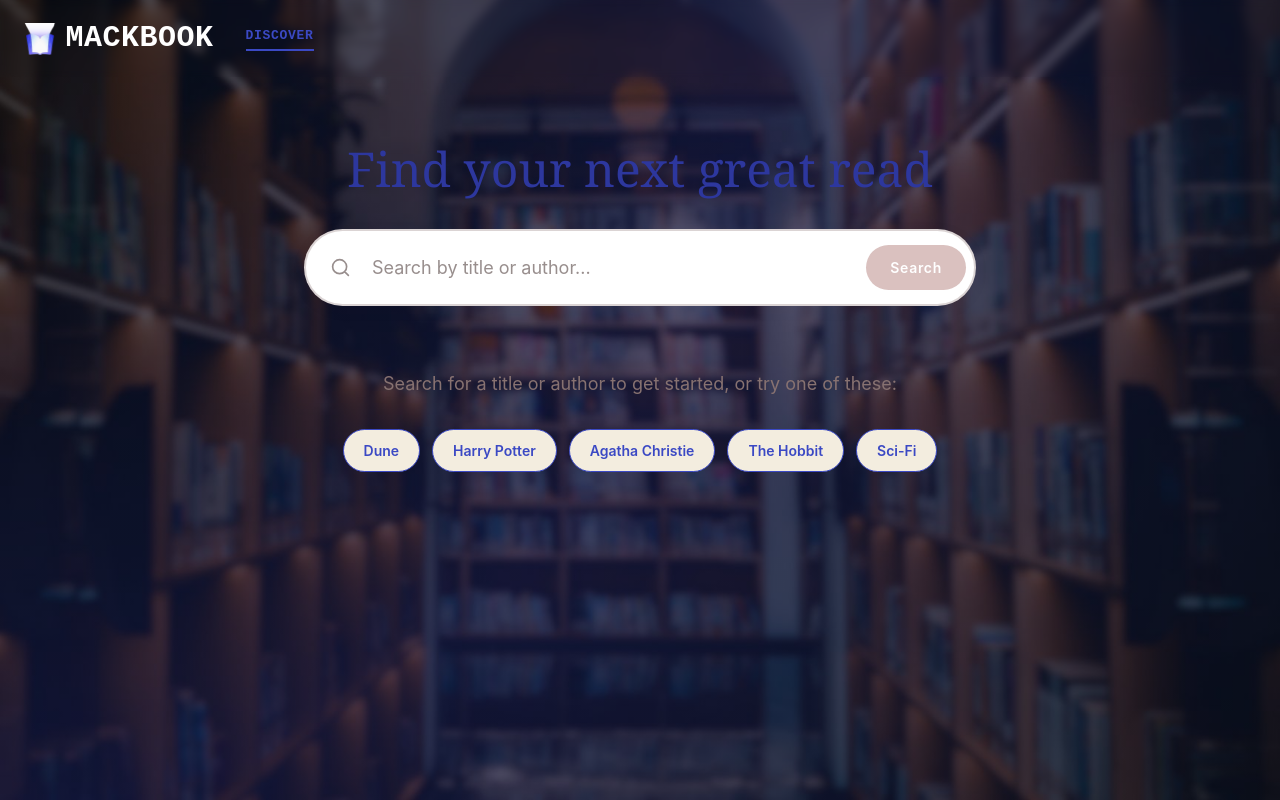
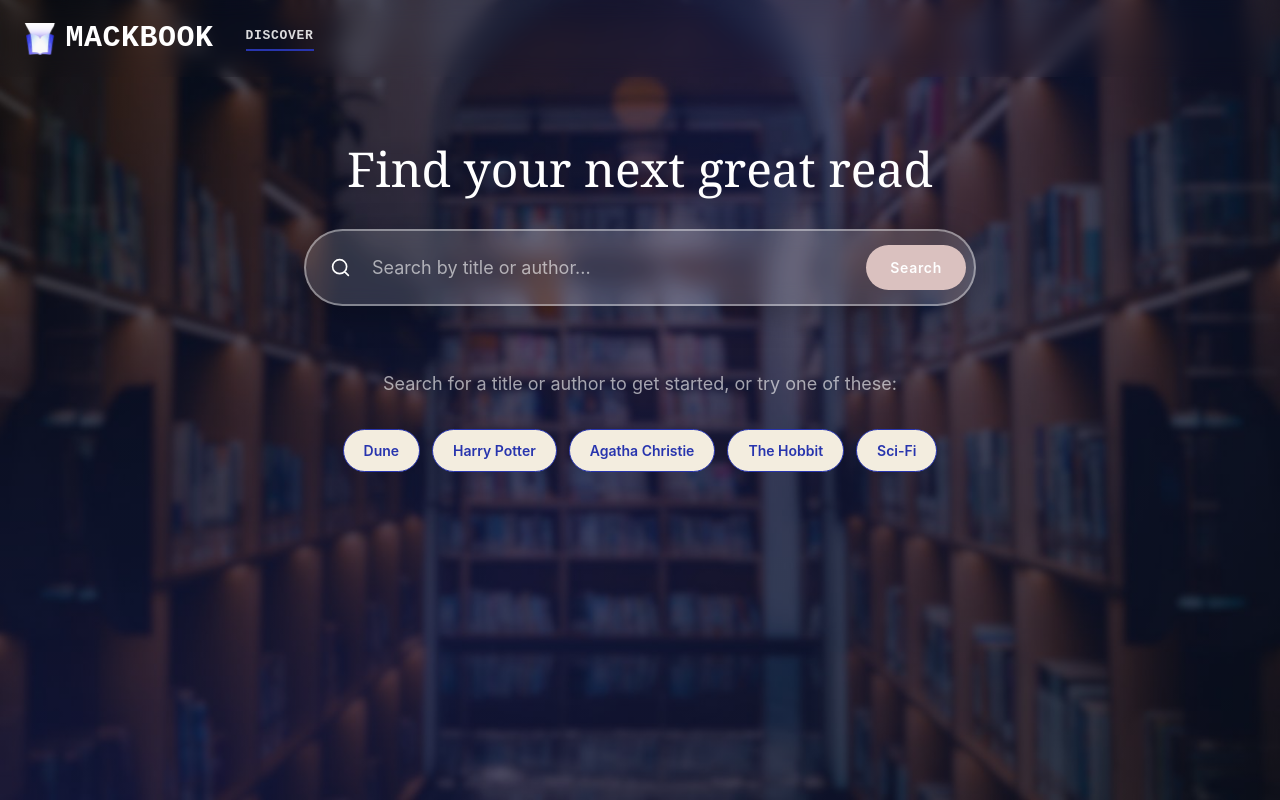
Before and after one commit to Macky0007/book-explorer, a React (Vite) app: page / in a window 1280 px wide. Built offline with nearby package versions, Linux system fonts and the light colour scheme.

Commit message:
change the ui of the search bar & added a panel in the results

```diff
--- a/src/App.css
+++ b/src/App.css
@@ -19,7 +19,7 @@
   font-size: 48px;
   line-height: 56px;
   text-align: center;
-  color: var(--color-primary-dark, var(--color-primary));
+  color: var(--color-white, var(--color-primary));
   margin-bottom: 32px;
 }
 
@@ -27,15 +27,25 @@
   margin-top: 64px;
 }
 
+.app__results-panel {
+  max-width: 1100px;
+  margin: 0 auto;
+  background: var(--color-bg-cream);
+  border-radius: 24px 24px 0 0;
+  padding: 32px 40px;
+}
+
 .app__results-count {
   font-size: 18px;
+  font-weight: bold;
   color: var(--color-primary);
   margin-bottom: 24px;
 }
 
 .app__hint {
-  color: var(--color-muted);
+  color: var(--color-white);
   font-size: 18px;
+  opacity: 0.6;
 }
 
 .app__hint--center {
--- a/src/App.jsx
+++ b/src/App.jsx
@@ -115,13 +115,13 @@ export default function App() {
           )}
 
           {status === STATUS.LOADING && (
-            <>
+            <div className="app__results-panel">
               <p className="app__results-count" role="status">
                 Searching for “{submittedQuery}”…
               </p>
               {/* Skeleton cards matching BookCard's layout, instead of a plain spinner */}
               <BookList loading />
-            </>
+            </div>
           )}
 
           {status === STATUS.ERROR && (
@@ -143,13 +143,13 @@ export default function App() {
           )}
 
           {status === STATUS.SUCCESS && books.length > 0 && (
-            <>
+            <div className="app__results-panel">
               <p className="app__results-count">
                 Showing {books.length} result{books.length === 1 ? '' : 's'} for “{submittedQuery}”
               </p>
               {/* Props: books + a selection callback flow down to BookList/BookCard */}
               <BookList books={books} onSelectBook={setSelectedBook} />
-            </>
+            </div>
           )}
         </section>
       </main>
--- a/src/components/BookCard.css
+++ b/src/components/BookCard.css
@@ -2,7 +2,7 @@
   display: flex;
   flex-direction: column;
   background: var(--color-white);
-  border: 1px solid var(--color-border);
+  border: 1px solid var(--color-border-card);
   border-radius: var(--radius-card);
   box-shadow: var(--shadow-card);
   padding: 21px;
--- a/src/components/Header.css
+++ b/src/components/Header.css
@@ -4,7 +4,7 @@
   gap: 32px;
   padding: 16px 24px;
   background: transparent;
-  backdrop-filter: blur(3px);
+  backdrop-filter: blur(10px);
   position: sticky;
   top: 0;
   z-index: 10;
@@ -57,6 +57,5 @@
 }
 
 .header__nav-link--active {
-  color: var(--color-primary);
   border-bottom: 2px solid var(--color-primary);
 }
--- a/src/components/SearchBar.css
+++ b/src/components/SearchBar.css
@@ -13,10 +13,12 @@
   display: flex;
   align-items: center;
   width: 100%;
-  background: var(--color-white);
-  border: 2px solid rgba(135, 114, 113, 0.3);
+  background: rgba(255, 255, 255, 0.15);
+  -webkit-backdrop-filter: blur(10px);
+  backdrop-filter: blur(10px);
+  border: 2px solid rgba(255, 255, 255, 0.4);
   border-radius: var(--radius-pill);
-  box-shadow: var(--shadow-search);
+  box-shadow: 0 8px 32px rgba(0, 0, 0, 0.25);
   transition: border-color 0.15s ease;
 }
 
@@ -31,7 +33,7 @@
   align-items: center;
   width: 21px;
   height: 21px;
-  color: rgba(84, 66, 65, 0.6);
+  color: var(--color-white);
   pointer-events: none;
 }
 
@@ -43,12 +45,12 @@
   padding: 23px 24px 23px 66px;
   font-family: var(--font-sans);
   font-size: 18px;
-  color: var(--color-heading);
+  color: var(--color-white);
   border-radius: inherit;
 }
 
 .search-bar__input::placeholder {
-  color: rgba(84, 66, 65, 0.6);
+  color: rgba(255, 255, 255, 0.6);
 }
 
 .search-bar__input:disabled {
--- a/src/index.css
+++ b/src/index.css
@@ -5,8 +5,8 @@
   /* Colors */
   --color-bg-cream: #fff9eb;
   --color-bg-cream-alt: #f7f1e3;
-  --color-primary: #3b49c4;
-  --color-primary-dark: #2d379e;
+  --color-primary: #2835ae;
+  --color-primary-dark: #242c89;
   --color-heading: #1d1c13;
   --color-body: #544241;
   --color-muted: #877271;
```
